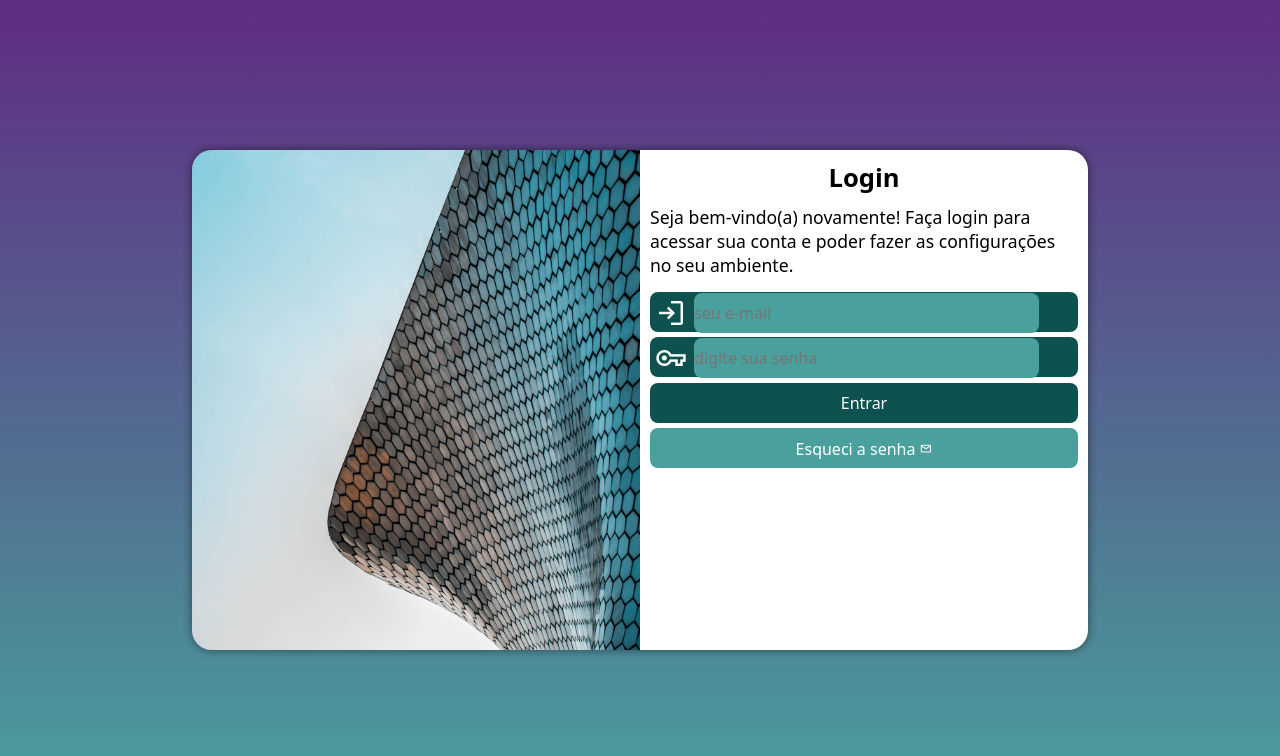
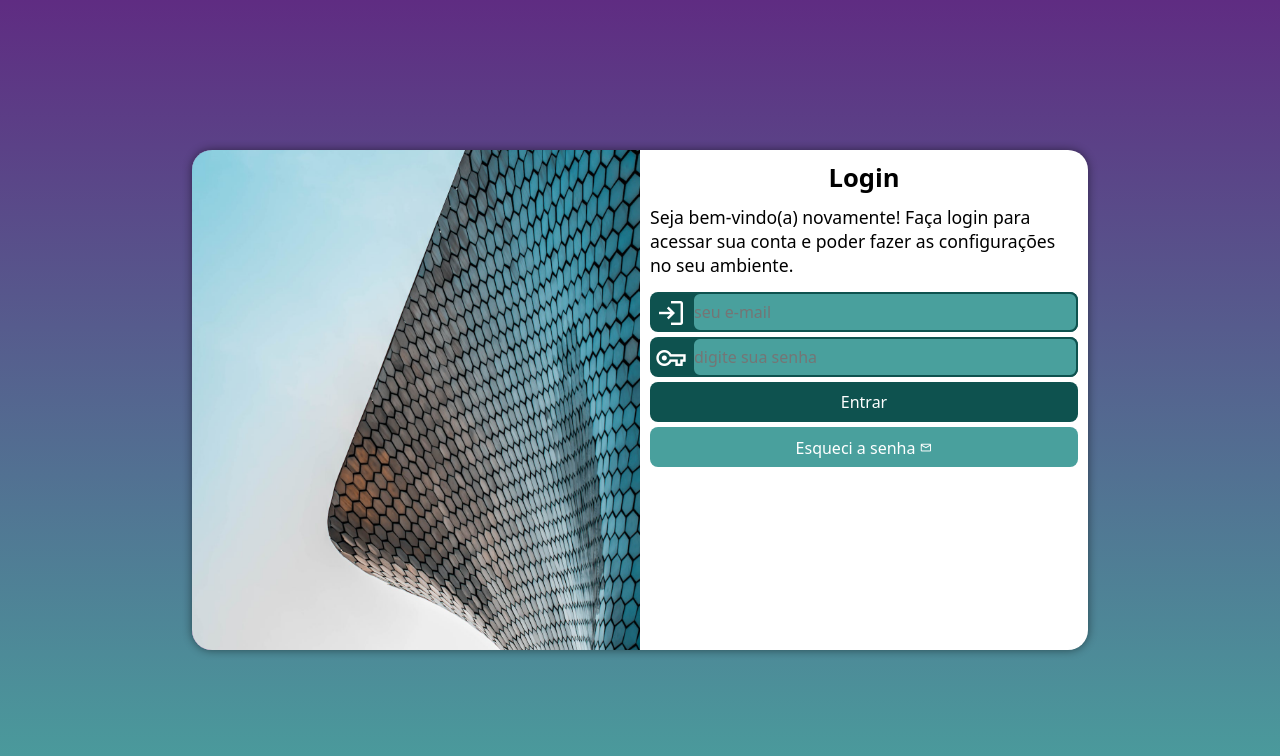
Before and after one commit to cristhoferb/projeto-login, a plain HTML site: page index.html in a window 1280 px wide. Drawn offline with nearby package versions, Linux system fonts and the light colour scheme.

Commit message:
formulario

```diff
--- a/estilos/media-query.css
+++ b/estilos/media-query.css
@@ -31,6 +31,8 @@
     div#formulario p {
         font-size: 1em;
     }
+
+
 
 }
 
--- a/estilos/style.css
+++ b/estilos/style.css
@@ -83,11 +83,16 @@ form div.campo label span {
 form div.campo input {
     background-color: #49a09d;
     font-size: 1em;
-    width: 80.5%;
+    width: calc(100% - 42px);
     height: 100%;
-    border: none;
+    border: 2px solid #0e524f;
     border-radius: 8px;
-    transform: translateY(-10px);
+    transform: translate(42px, -42px);
+    /* outline: ; se quiser tirar a borda da caixa */
+}
+
+form div.campo input:focus-within {
+    background-color: white;
 }
 
 form div.campo input[type=submit] {
@@ -101,6 +106,7 @@ form div.campo input[type=submit] {
     border-radius: 8px;
     margin-top: 5px;
     text-align: center;
+    transform: translate(0, -42px);
 }
 
 form div.campo input[type=submit]:hover {
@@ -120,7 +126,7 @@ form a.botao {
     border-radius: 8px;
     text-align: center;
     text-decoration: none;
-    transform: translateY(-5px);
+    transform: translateY(-37px);
 }
 
 form a.botao:hover {
```
